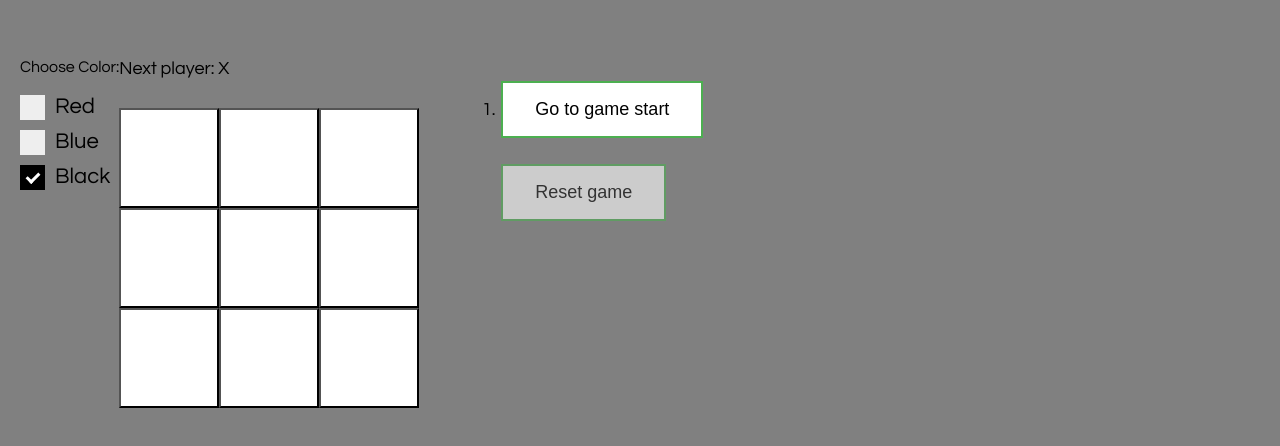
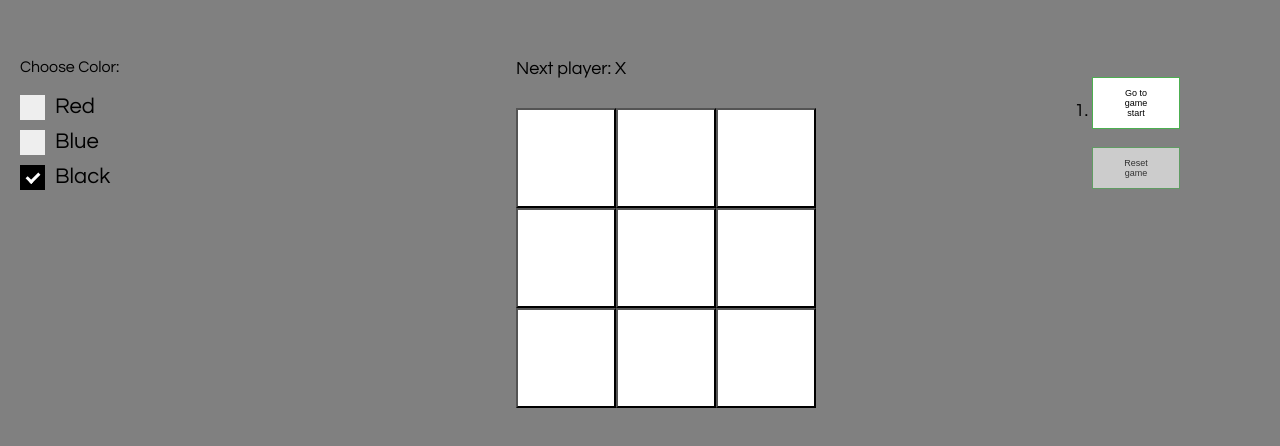
Before and after one commit to MohamedDounnani/tictactoe, a React app: page / in a window 1280 px wide. Shown: the part 94-540 px from the top of the page. Built offline with nearby package versions, Linux system fonts and the light colour scheme.

Commit message:
Modify dimension of board

```diff
--- a/src/css/board.css
+++ b/src/css/board.css
@@ -1,9 +1,17 @@
 .board {
   margin-top: 5%;
-  display: flex;
+  display : flex;
   flex-direction: row;
+  page-break-inside: auto;
 }
-
+.game-board {
+  float: left;
+  width: 50%
+}
+.game-info {
+  float : left;
+  width: 25%
+}
 .board-row:after {
   clear: both;
   content: "";
@@ -14,3 +22,7 @@
   font-size: 16px;
   margin-bottom: 20px;
 }
+.color {
+  float: left;
+  width: 50%;
+}
--- a/src/css/index.css
+++ b/src/css/index.css
@@ -18,14 +18,13 @@ h1.titolo {
 }
 .button {
   background-color: #fff;
-  border: 2px solid #4caf50;
+  border: 1px solid #4caf50;
   color: #000;
-  padding: 16px 32px;
+  padding: 10px 25px;
   text-align: center;
   text-decoration: none;
   display: inline-block;
-  font-size: 18px;
-  margin: 4px 2px;
+  font-size: 9px;
   -webkit-transition-duration: 0.4s;
   transition-duration: 0.4s;
   cursor: pointer;
```
